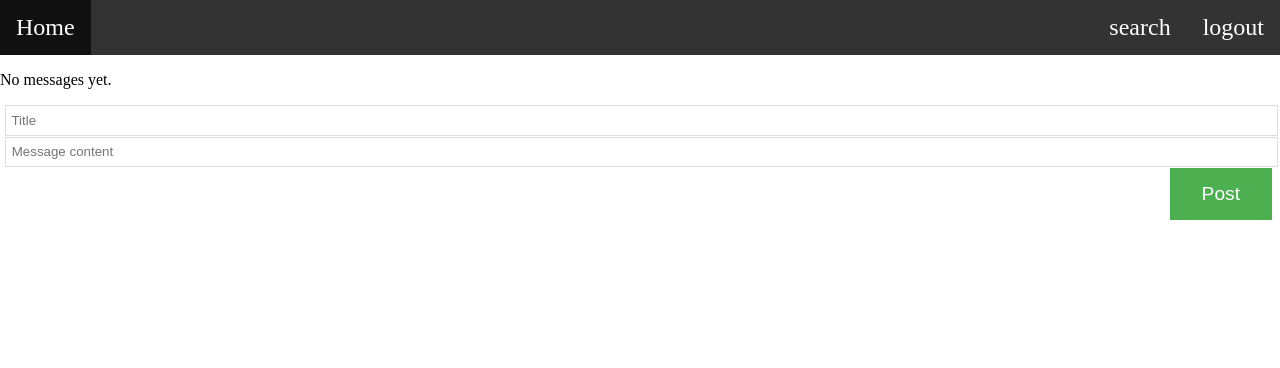
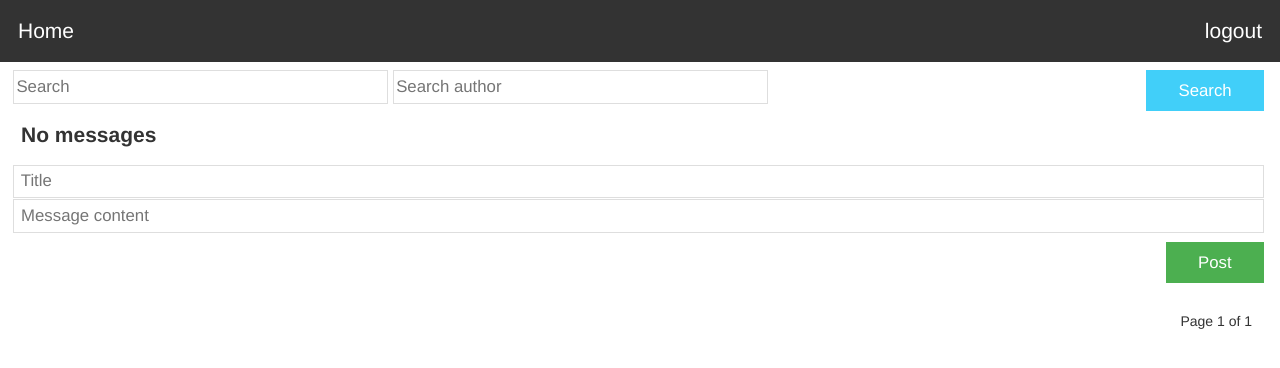
Before and after one commit to atiratree/message-board, a Django app: a page that uses board/templates/board/base.html in a window 1280 px wide. Shown: the top 368 px of the page. Run offline with Django 3.2, Linux system fonts and the light colour scheme; the visitor is signed in with stand-in values (Sample User, id 1); data comes from the database, SQL or seed files in the repository; data that the repository does not hold is empty; some libraries are stand-ins or nearby versions.

Commit message:
Added search, paging and password min length. Refactored views.

```diff
--- a/board/forms.py
+++ b/board/forms.py
@@ -16,3 +16,9 @@ class RegisterForm(forms.Form):
 		attrs={'class': 'textinput'}), max_length=64)
 	password = forms.CharField(label='Password', widget=forms.PasswordInput(attrs={'class': 'textinput'}))
 	password2 = forms.CharField(label='Repeat password', widget=forms.PasswordInput(attrs={'class': 'textinput'}))
+
+class SearchForm(forms.Form):
+    search = forms.CharField(required=False, label='', widget=forms.TextInput(
+        attrs={'placeholder': 'Search', 'class': 'textinput-search'}), max_length=50)
+    searchAuthor = forms.CharField(required=False, label='', widget=forms.TextInput(
+        attrs={'placeholder': 'Search author', 'class': 'textinput-search'}), max_length=20)
--- a/board/static/polls/style.css
+++ b/board/static/style.css
@@ -17,10 +17,12 @@ ul.navbar {
     padding: 0;
     overflow: hidden;
     background-color: #333;
+    border-radius: 0px;
 }
 
 li.navbar {
     float: left;
+    margin-bottom: 0px;
 }
 li.navbar.right{
     float: right;
@@ -47,7 +49,8 @@ li.navbar a:hover {
 .formcontainer {
 	padding-right: 8px;
 	padding-left: 5px;
-
+	overflow: hidden;
+	margin: 0.5em;
 	font-size: 1.2em;
 }
 
@@ -88,15 +91,20 @@ li.navbar a:hover {
 	border: 1px solid #DEDEDE;
 }
 
+.textinput-search {
+	height: 2em;
+	width: 30%;
+	margin-bottom: 1px;
+	border: 1px solid #DEDEDE;
+}
+
 .btn_submit {
 	font-size: 1em;
 	background-color: #4CAF50;
 	border: none;
 	color: white;
-	padding: 15px 32px;
+	padding: 0.5em 32px;
     text-align: center;
-	-webkit-transition-duration: 0.4s; /* Safari */
-    transition-duration: 0.4s;
 }
 
 .btn_submit:hover{
@@ -106,6 +114,11 @@ li.navbar a:hover {
 
 .right {
 	float: right;
+}
+
+.right-with-padding {
+	float: right;
+	padding-right: 2em;
 }
 
 .center-btn {
@@ -121,3 +134,17 @@ li.navbar a:hover {
 	padding-top: 5px;
 	font-size: 15px;
 }
+
+.submit-message {
+	display:block;
+	overflow: hidden;
+}
+
+.blue-search {
+	background-color: #41cff9;
+}
+
+.no-messages {
+	margin-left:1em;
+	font-size: 1.5em;
+}
--- a/board/templates/board/base.html
+++ b/board/templates/board/base.html
@@ -2,8 +2,9 @@
 <!DOCTYPE html>
 <html>
     <head>
-        <title>Wow, such secure. So ssl!</title>
-		<link rel="stylesheet" type="text/css" href="{% static 'polls/style.css' %}" />
+        <title>Message Board</title>
+		<link rel="stylesheet" type="text/css" href="{% static 'style.css' %}" />
+		<link rel="stylesheet" href="https://maxcdn.bootstrapcdn.com/bootstrap/3.3.6/css/bootstrap.min.css" integrity="sha384-1q8mTJOASx8j1Au+a5WDVnPi2lkFfwwEAa8hDDdjZlpLegxhjVME1fgjWPGmkzs7" crossorigin="anonymous">
     </head>
 
     <body>
@@ -15,7 +16,6 @@
 			<li class="navbar right"><a href="{% url 'board:login'%}">login</a></li>
 			<li class="navbar right"><a href="{% url 'board:register'%}">register</a></li>
 			{% endif %}
-			<li class="navbar right"><a href="#">search</a></li>
 		</ul>
 	{% if errorMsg %}
 		<p class="error">{{errorMsg}}</p>
--- a/board/templates/board/index.html
+++ b/board/templates/board/index.html
@@ -1,6 +1,14 @@
 {% extends "board/base.html" %}
 
 {% block content %}
+<div class="formcontainer">
+	<form  action="{% url 'board:index'%}?search=true" method="post">
+		{% csrf_token %}
+		{{ search_form }}
+		<input type="submit" value="Search" class="btn_submit blue-search right" />
+	</form>
+</div>
+<div>
 {% if messages %}
     <ul>
     {% for message in messages %}
@@ -12,15 +20,36 @@
 	{% endfor %}
     </ul>
 {% else %}
-     <p>No messages yet.</p>
+     <p class="no-messages"><label>No messages <label></p>
+{% endif %}
+</div>
+{% if auth %}
+<div class="formcontainer">
+	<form  action="{% url 'board:index'%}?search=false" method="post">
+		{% csrf_token %}
+		{{ form }}
+		<span class="submit-message">
+			<input type="submit" value="Post" class="btn_submit right" style="margin-top:0.5em"/>
+		</span>
+	</form>
+</div>
 {% endif %}
 
-{% if auth %}
-<div class="formcontainer">
-	<form  action="{% url 'board:index'%}" method="post">
-	{% csrf_token %}
-	{{ form }}
-	<input type="submit" value="Post" class="btn_submit right" />
+<div class="pagination right-with-padding">
+    <span class="step-links">
+        {% if messages.has_previous %}
+            <a href="?page={{ messages.previous_page_number }}">previous</a>
+        {% endif %}
+
+        <span class="current">
+            Page {{ messages.number }} of {{ messages.paginator.num_pages }}
+        </span>
+
+        {% if messages.has_next %}
+            <a href="?page={{ messages.next_page_number }}">next</a>
+        {% endif %}
+    </span>
 </div>
-{% endif %}
+
+
 {% endblock content %}
--- a/board/views.py
+++ b/board/views.py
@@ -1,57 +1,118 @@
-import random
 from django.contrib.auth.models import User
+from django.db.models import Q
 from django.contrib import auth
 from django.shortcuts import render, redirect
 from django.utils import timezone
 from django.core.urlresolvers import reverse
+from django.core.paginator import Paginator, EmptyPage, PageNotAnInteger
 
-from board.forms import MessageForm, LoginForm, RegisterForm
+from board.forms import MessageForm, LoginForm, RegisterForm, SearchForm
 from board.models import Message
+
+SEARCH_SESSION = 'search'
+SEARCH_PARAM = 'search'
+ITEMS_PER_PAGE = 10
 
 def index(request):
     form = None
-    if request.method == 'POST' and request.user.is_authenticated():
-        reqForm = MessageForm(request.POST)
-        if reqForm.is_valid():
-            msg =  Message(date= timezone.now(), title=reqForm.cleaned_data["title"], content=reqForm.cleaned_data["content"], author=request.user)
-            msg.save()
-            return redirect(reverse('board:index'))
+
+    if request.method == 'POST':
+        if request.GET.get(SEARCH_PARAM) == "false":
+            reqForm = MessageForm(request.POST)
+            if request.user.is_authenticated() and reqForm.is_valid():
+                msg = Message(date=timezone.now(), title=reqForm.cleaned_data["title"], content=reqForm.cleaned_data["content"], author=request.user)
+                msg.save()
+                __clean_session(request)
+                return redirect(reverse('board:index'))
+            else:
+                form = reqForm
         else:
-            form = reqForm
+            reqForm = SearchForm(request.POST)
+            if reqForm.is_valid():
+                request.session[SEARCH_SESSION] = reqForm.cleaned_data
+                return redirect(reverse('board:index'))
 
     if form is None:
-       form = MessageForm()
+        form = MessageForm()
 
-    context = {'messages': Message.objects.order_by('-date'), 'form': form, 'auth': request.user.is_authenticated()}
+    filterContent, filterAuthor = __getFilters(request)
+    searchForm = SearchForm(initial={'search': filterContent, 'searchAuthor': filterAuthor })
+
+    dbMessages = Message.objects.filter((Q(title__icontains=filterContent) | Q(content__icontains=filterContent))
+                                         & Q(author__username__icontains=filterAuthor)).order_by('-date')
+    messages = __get_paginated_objects(dbMessages , request.GET.get('page'), ITEMS_PER_PAGE)
+
+    context = {'messages': messages, 'form': form, 'auth': request.user.is_authenticated(), 'search_form':searchForm}
     return render(request, 'board/index.html', context)
 
 def login(request):
-    form = LoginForm()
+    errorMessage = None
+    username = ''
+
     if request.method == 'POST':
         reqForm = LoginForm(request.POST)
         if reqForm.is_valid():
-            user = auth.authenticate(username=reqForm.cleaned_data["username"], password=reqForm.cleaned_data["password"])
+            username = reqForm.cleaned_data["username"]
+            password = reqForm.cleaned_data["password"]
+            user = auth.authenticate(username=username, password=password)
             if user is not None and user.is_active:
                 auth.login(request, user)
+                __clean_session(request)
                 return redirect('/')
-        return render(request, 'board/login.html', {'form': form, 'errorMsg': 'Bad username or password!'})
-    return render(request, 'board/login.html', {'form': form})
+        errorMessage = 'Bad username or password!'
+
+    context = {'form': LoginForm(initial={'username': username})}
+    if errorMessage is not None:
+        context['errorMsg'] = errorMessage
+    return render(request, 'board/login.html', context)
 
 def logout(request):
     auth.logout(request)
     return redirect('/')
 
 def register(request):
-    form = RegisterForm()
+    errorMessage = None
+    username = ''
+
     if request.method == 'POST':
         reqForm = RegisterForm(request.POST)
-        if reqForm.is_valid() and reqForm.cleaned_data["password"] == reqForm.cleaned_data["password2"]:
-            try:
-                User.objects.create_user(reqForm.cleaned_data["username"], None, reqForm.cleaned_data["password"])
-                return render(request, 'board/login.html', {'errorMsg': 'user created! pls login', 'form':LoginForm()})
-            except:
-                return render(request, 'board/register.html', {'form': form, 'errorMsg': 'Username taken!'})
+        if reqForm.is_valid():
+            password = reqForm.cleaned_data["password"]
+            username = reqForm.cleaned_data["username"]
+            if password == reqForm.cleaned_data["password2"]:
+                if len(password) > 7:
+                    try:
+                        User.objects.create_user(username, None, password)
+                        return render(request, 'board/login.html', {'errorMsg': 'user created! pls login', 'form':LoginForm()})
+                    except:
+                        errorMessage = 'Username taken!'
+                else:
+                    errorMessage = 'Password must be at least 8 characters long!'
+            else:
+                errorMessage = 'Passwords didn\'t match'
         else:
-            return render(request, 'board/register.html', {'form': form, 'errorMsg': 'Passwords didn\'t match'})
-        return render(request, 'board/register.html', {'form': form, 'errorMsg': 'Pls fill all forms and repeat the password twice'})
-    return render(request, 'board/register.html', {'form': form})
+            errorMessage = 'Pls fill all forms and repeat the password twice'
+
+    context = {'form': RegisterForm(initial={'username': username})}
+    if errorMessage is not None:
+        context['errorMsg'] = errorMessage
+    return render(request, 'board/register.html', context)
+
+def __getFilters(request):
+    if SEARCH_SESSION in request.session.keys():
+        searchData = request.session[SEARCH_SESSION]
+        return searchData['search'], searchData['searchAuthor']
+    return '', ''
+
+
+def __get_paginated_objects(objects , page, pages):
+    paginator = Paginator(objects, pages)
+    try:
+        return paginator.page(page)
+    except PageNotAnInteger:
+        return paginator.page(1)
+    except EmptyPage:
+        return paginator.page(paginator.num_pages)
+
+def __clean_session(request):
+    request.session.pop(SEARCH_SESSION, None)
```
